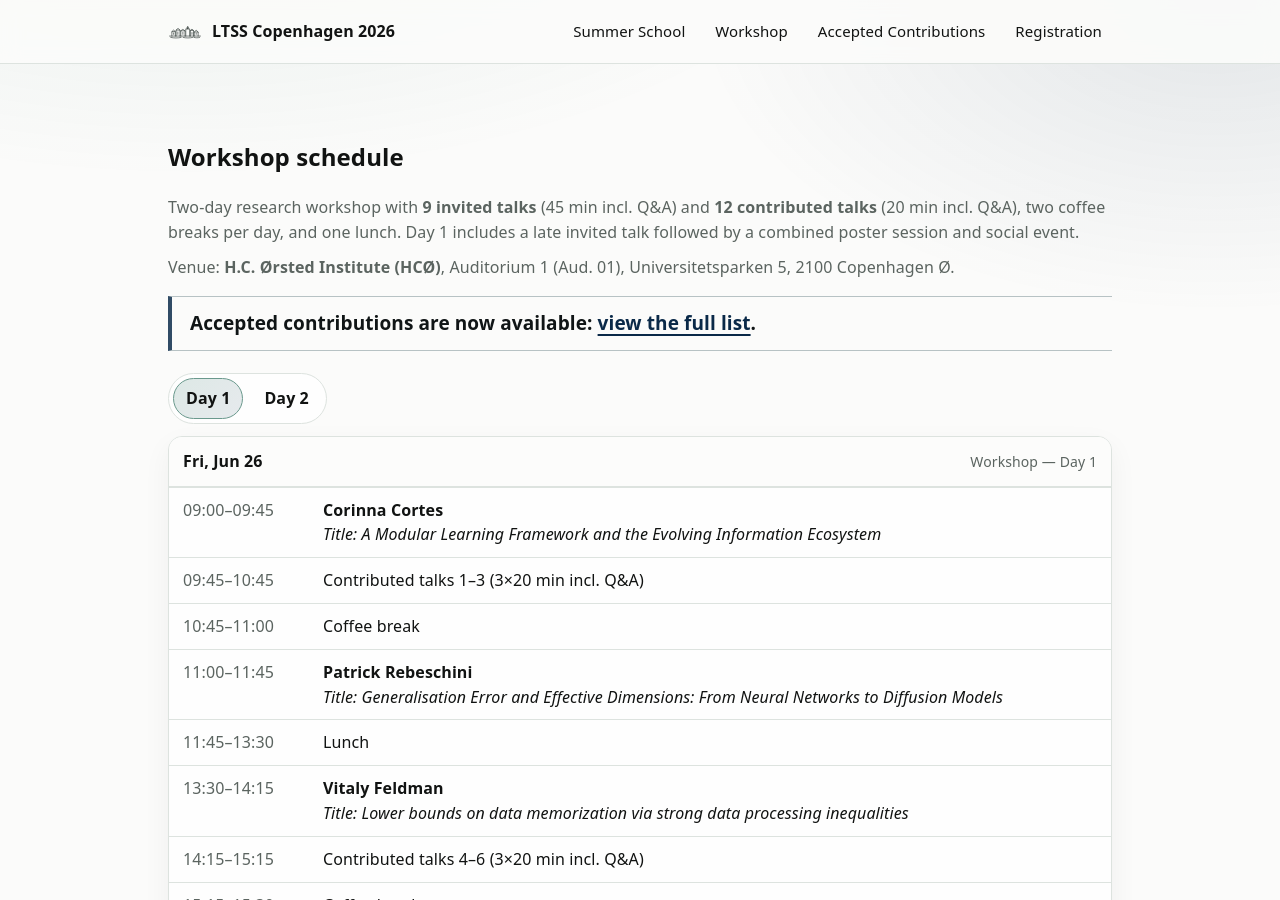
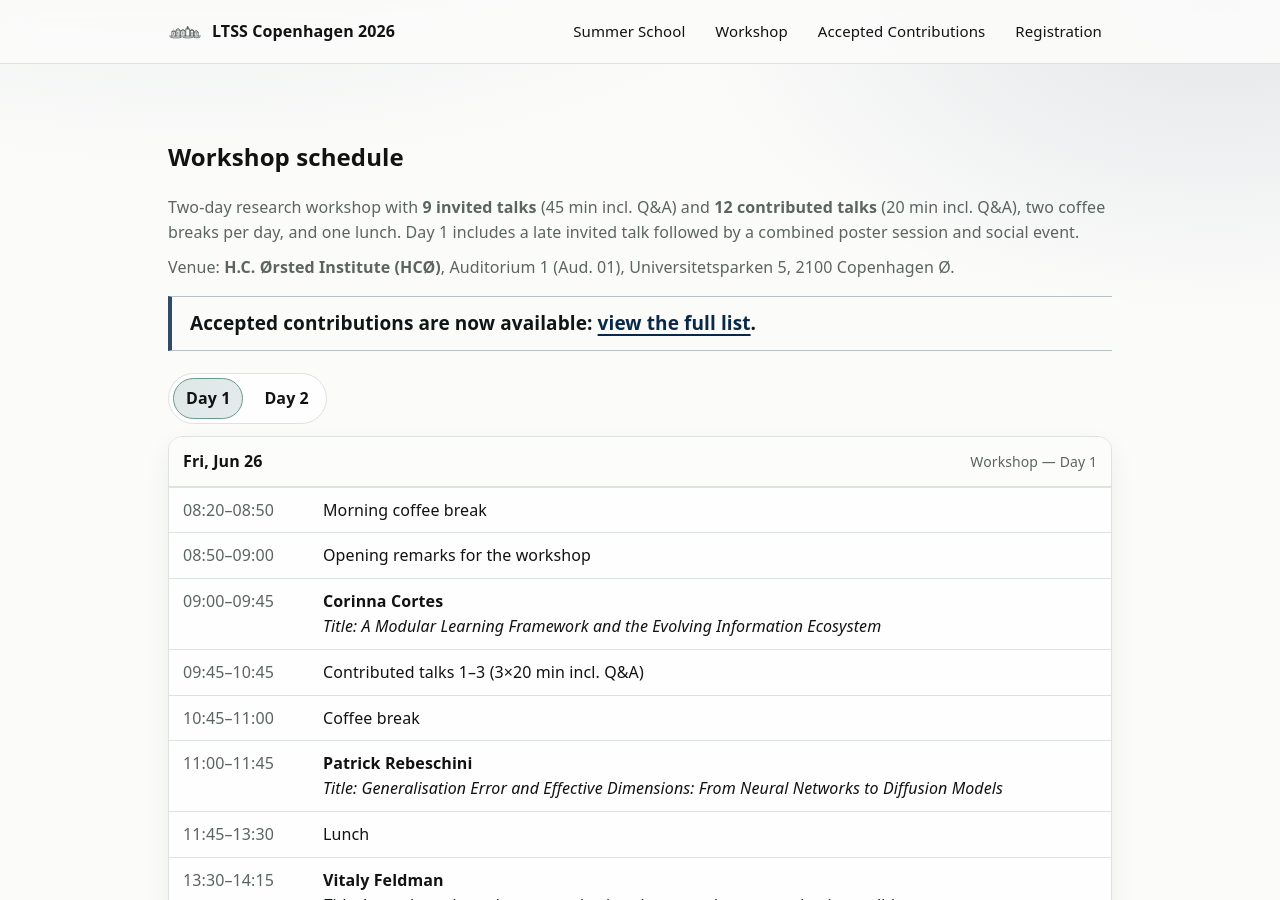
Before and after one commit to LTSScopenhagen/ltsscopenhagen.github.io, a Jekyll site: the page built from workshop.md, in a window 1280 px wide and 900 px high. Built offline with Jekyll 4.4.1, drawn with Linux system fonts in a browser that asks for light colours.

Commit message:
Update schedule with morning breaks and remarks

```diff
--- a/_data/schedule.yml
+++ b/_data/schedule.yml
@@ -3,6 +3,8 @@ days:
     label: "Mon, Jun 22"
     track: "Summer School — Day 1"
     items:
+      - time: "08:30–09:00"
+        title: "Registration & morning coffee break"
       - time: "09:00–09:20"
         title: "Welcome & logistics"
       - time: "09:20–10:50"
@@ -28,6 +30,8 @@ days:
     label: "Tue, Jun 23"
     track: "Summer School — Day 2"
     items:
+      - time: "09:00–09:30"
+        title: "Morning coffee break"
       - time: "09:30–11:00"
         speaker: "Sadegh Talebi"
         talk_title: "Introduction to Online RL 2; Introduction to Private RL"
@@ -53,6 +57,8 @@ days:
     label: "Wed, Jun 24"
     track: "Summer School — Day 3"
     items:
+      - time: "09:00–09:30"
+        title: "Morning coffee break"
       - time: "09:30–11:00"
         speaker: "Varun Kanade"
         talk_title: "Agnostic Learning, Multicalibration, Omniprediction II"
@@ -76,6 +82,8 @@ days:
     label: "Thu, Jun 25"
     track: "Summer School — Day 4"
     items:
+      - time: "09:00–09:30"
+        title: "Morning coffee break"
       - time: "09:30–11:00"
         speaker: "Francesco Orabona"
         talk_title: "Applications of Online Convex Optimization"
@@ -94,11 +102,17 @@ days:
       - time: "15:50–17:20"
         speaker: "Vitaly Feldman"
         talk_title: "The role of memorization in learning: from data properties to data processing"
+      - time: "17:20–17:30"
+        title: "Closing remarks for the summer school"
 
   - date: "2026-06-26"
     label: "Fri, Jun 26"
     track: "Workshop — Day 1"
     items:
+      - time: "08:20–08:50"
+        title: "Morning coffee break"
+      - time: "08:50–09:00"
+        title: "Opening remarks for the workshop"
       - time: "09:00–09:45"
         speaker: "Corinna Cortes"
         talk_title: "A Modular Learning Framework and the Evolving Information Ecosystem"
@@ -133,6 +147,8 @@ days:
     label: "Sat, Jun 27"
     track: "Workshop — Day 2"
     items:
+      - time: "08:30–09:00"
+        title: "Morning coffee break"
       - time: "09:00–09:45"
         speaker: "Mehryar Mohri"
         talk_title: "Distributional Alignment Games for Answer-Level Fine-Tuning"
@@ -158,3 +174,5 @@ days:
       - time: "16:15–16:30"
         speaker: "Julian Zimmert"
         talk_title: "Bandits in the wild: What are the tradeoffs of robustness?"
+      - time: "16:30–16:40"
+        title: "Closing remarks for the workshop"
```
